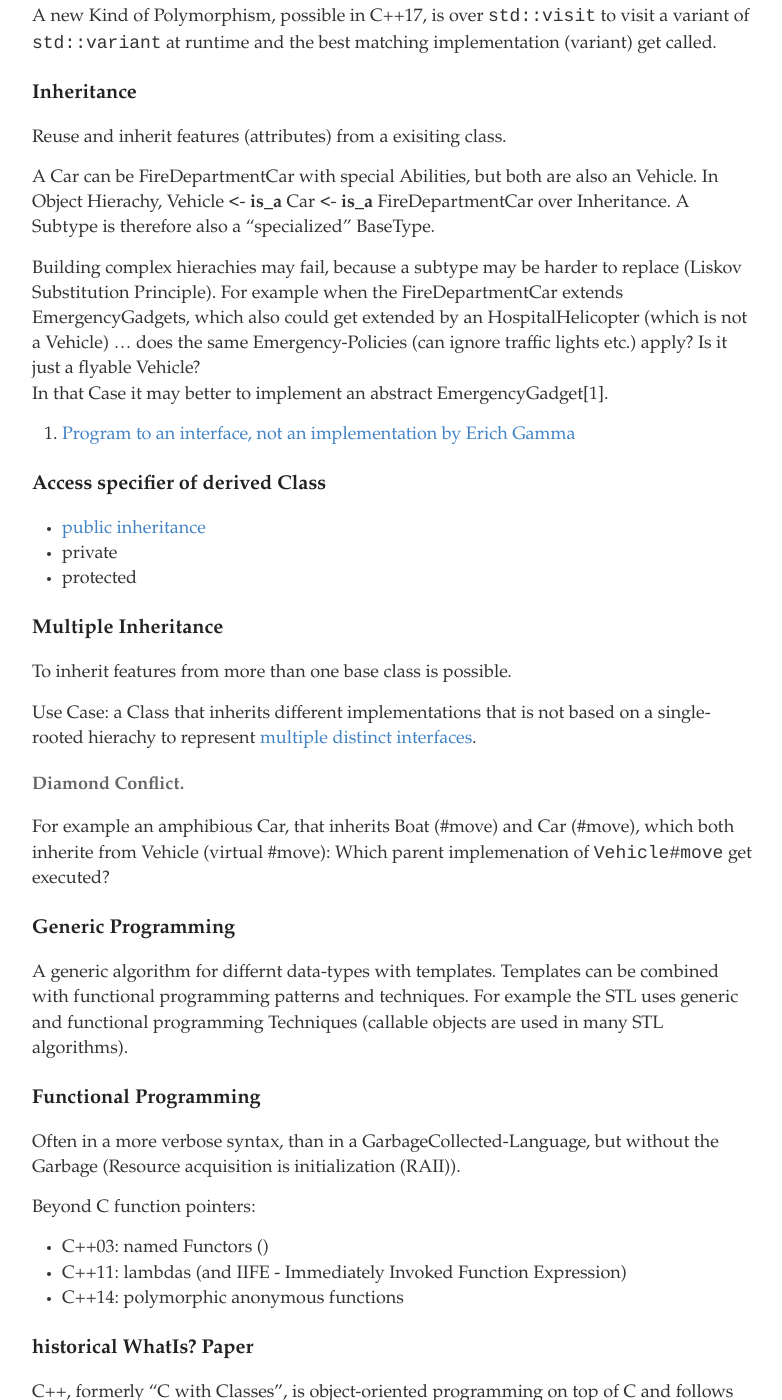
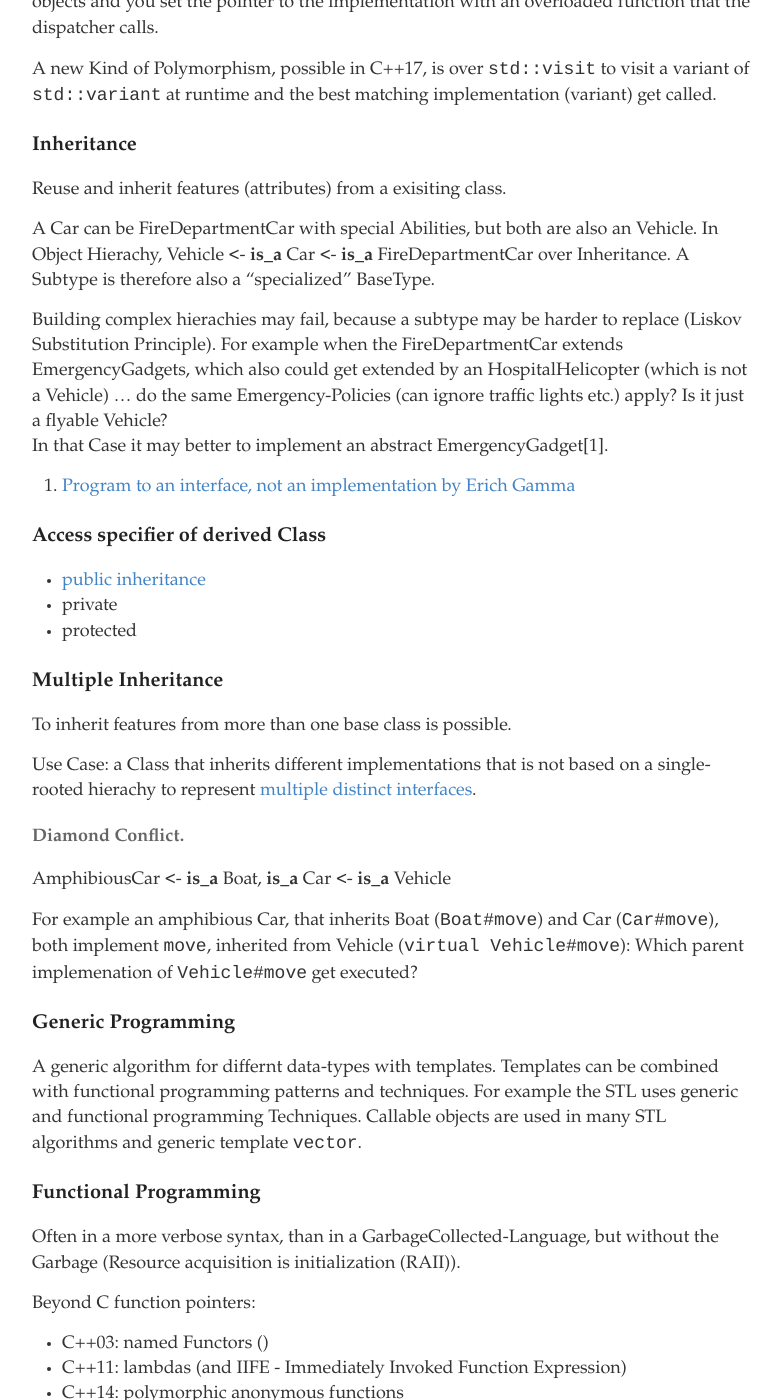
Before and after one commit to pce/pce.github.io, a Jekyll site: the page built from _posts/2020-09-11-OOP-in-Cpp.md, in a window 1280 px wide and 1400 px high, scrolled down 4349 px. Shown: the whole window, without its empty margins (248-1030 px from the left). Built offline with Jekyll 4.4.1, drawn with Linux system fonts in a browser that asks for light colours; some of the changed text lies outside the part shown.

Commit message:
20200911 OOP in C++ (Update)

```diff
--- a/_posts/2020-09-11-OOP-in-Cpp.md
+++ b/_posts/2020-09-11-OOP-in-Cpp.md
@@ -148,18 +148,21 @@
 
 Initilize Values in the Constructor.
 
-    `Date(int day, int month, int year) : day_(day), month_(month), year_(year) {}`
+    Date(int day, int month, int year) : day_(day), month_(month), year_(year) {}
 
-Initializer list doesn't allow invariants (validations).
+Initializer list doesn't allow invariants.
 
-    `Date(int day, int month, int year) : day_(day), month_(month), year_(year) { ValidateMembers(); }`
+    Date(int day, int month, int year) : day_(day), month_(month), year_(year) {
+      ValidateMembers();
+    }
+
 
 Initializer lists are a way to initiliaze const members (for example a imutable `class Birthday`).
 
 
 ### Static variables and methods
 
-Static variables are Class-Variables, that are like namespaced global Variables, that are not tied to an instance of an object.
+Static variables are Class-Variables, that are not tied to an instance of an object and like namespaced global Variables.
 
 A static const members has to be initilized out of the class or as constexp.
 
@@ -180,7 +183,7 @@
 
 A Car can be FireDepartmentCar with special Abilities, but both are also an Vehicle. In Object Hierachy, Vehicle <- **is_a** Car <- **is_a** FireDepartmentCar over Inheritance. A Subtype is therefore also a "specialized" BaseType.
 
-Building complex hierachies may fail, because a subtype may be harder to replace (Liskov Substitution Principle). For example when the FireDepartmentCar extends EmergencyGadgets, which also could get extended by an HospitalHelicopter (which is not a Vehicle) ... does the same Emergency-Policies (can ignore traffic lights etc.) apply? Is it just a flyable Vehicle?
+Building complex hierachies may fail, because a subtype may be harder to replace (Liskov Substitution Principle). For example when the FireDepartmentCar extends EmergencyGadgets, which also could get extended by an HospitalHelicopter (which is not a Vehicle) ... do the same Emergency-Policies (can ignore traffic lights etc.) apply? Is it just a flyable Vehicle?
 In that Case it may better to implement an abstract EmergencyGadget[1].
 
 1. [Program to an interface, not an implementation by Erich Gamma](https://www.artima.com/lejava/articles/designprinciples.html)
@@ -202,14 +205,17 @@
 
 #### Diamond Conflict.
 
-For example an amphibious Car, that inherits Boat (#move) and Car (#move), which both inherite from Vehicle (virtual #move): Which parent implemenation of `Vehicle#move` get executed?
+AmphibiousCar  <- **is_a** Boat, **is_a** Car  <- **is_a** Vehicle
+
+For example an amphibious Car, that inherits Boat (`Boat#move`) and Car (`Car#move`), both implement `move`, inherited from Vehicle (`virtual Vehicle#move`): Which parent implemenation of `Vehicle#move` get executed?
 
 
 ### Generic Programming
 
 A generic algorithm for differnt data-types with templates.
 Templates can be combined with functional programming patterns and techniques.
-For example the STL uses generic and functional programming Techniques (callable objects are used in many STL algorithms).
+For example the STL uses generic and functional programming Techniques.
+Callable objects are used in many STL algorithms and generic template `vector`.
 
 
 ### Functional Programming
```
Also changed, not shown: other parts of _posts/2020-09-11-OOP-in-Cpp.md (+3 -3 lines).
